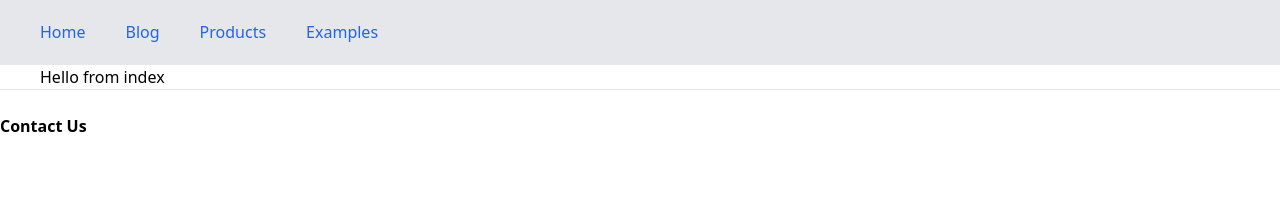
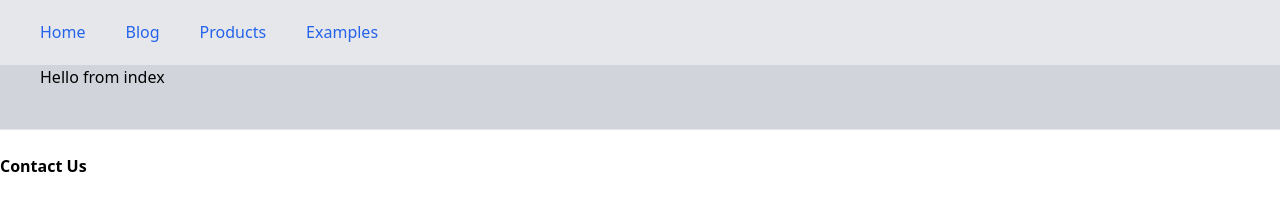
Before and after one commit to sjames1958gm/gatsby-100-days, a Gatsby site: page / in a window 1280 px wide. Built offline with nearby package versions, Linux system fonts and the light colour scheme; Gatsby itself is replaced by a stand-in of ours.

Commit message:
change background color

```diff
--- a/src/components/layout.js
+++ b/src/components/layout.js
@@ -7,7 +7,9 @@ const Layout = ({ children }) => {
     <>
       <NavBar />
       <hr></hr>
-      <main className="container mx-auto">{children}</main>
+      <div className="bg-gray-300">
+      <main className="container mx-auto pb-10">{children}</main>
+      </div>
       <Footer />
     </>
   )
```
